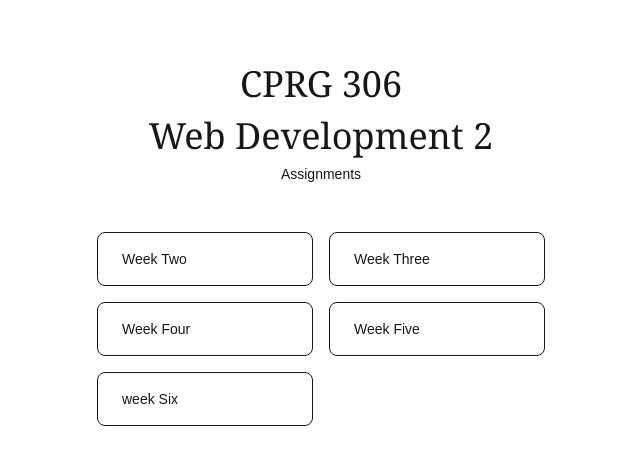
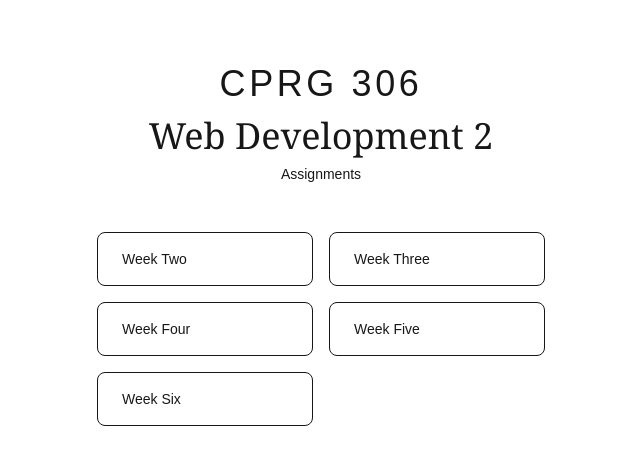
Before and after one commit to modulo-kaley/cprg306-assignments, a Next.js app: page / in a window 1280 px wide. Shown: the top 464 px of the page, without its empty margins (319-959 px from the left). Built offline with nearby package versions, Linux system fonts and the light colour scheme.

Commit message:
Typo fixes

```diff
--- a/app/page.js
+++ b/app/page.js
@@ -2,17 +2,17 @@ import Link from "next/link";
 
 export default function Home(){
   const weeks =[
-    { label: "Week Two", href: "/.week-2" },
-    { label: "Week Three", href: "/.week-3" },
-    { label: "Week Four", href: "/.week-4" },
-    { label: "Week Five", href: "/.week-5"},
-    { label: "week Six", href: "/.week-6"},
+    { label: "Week Two", href: "/week-2" },
+    { label: "Week Three", href: "/week-3" },
+    { label: "Week Four", href: "/week-4" },
+    { label: "Week Five", href: "/week-5"},
+    { label: "Week Six", href: "/week-6"},
   ];
 
   return (
     <main className="min-h-screen bg-earth-pearl dark:bg-earth-armadillo px-6 py-16 flex flex-col items-center">
       <div className="text-center mb-12">
-        <p className="font-serif text-4xl uppercase tracking widest text-earth-stonewall dark:text-earth-oyster mb-3">
+        <p className="font-sans text-4xl uppercase tracking-widest text-earth-stonewall dark:text-earth-oyster mb-3">
           CPRG 306
         </p>
         <h1 className="font-serif text-4xl text-earth-soya dark:text-earth-pearl">
```
